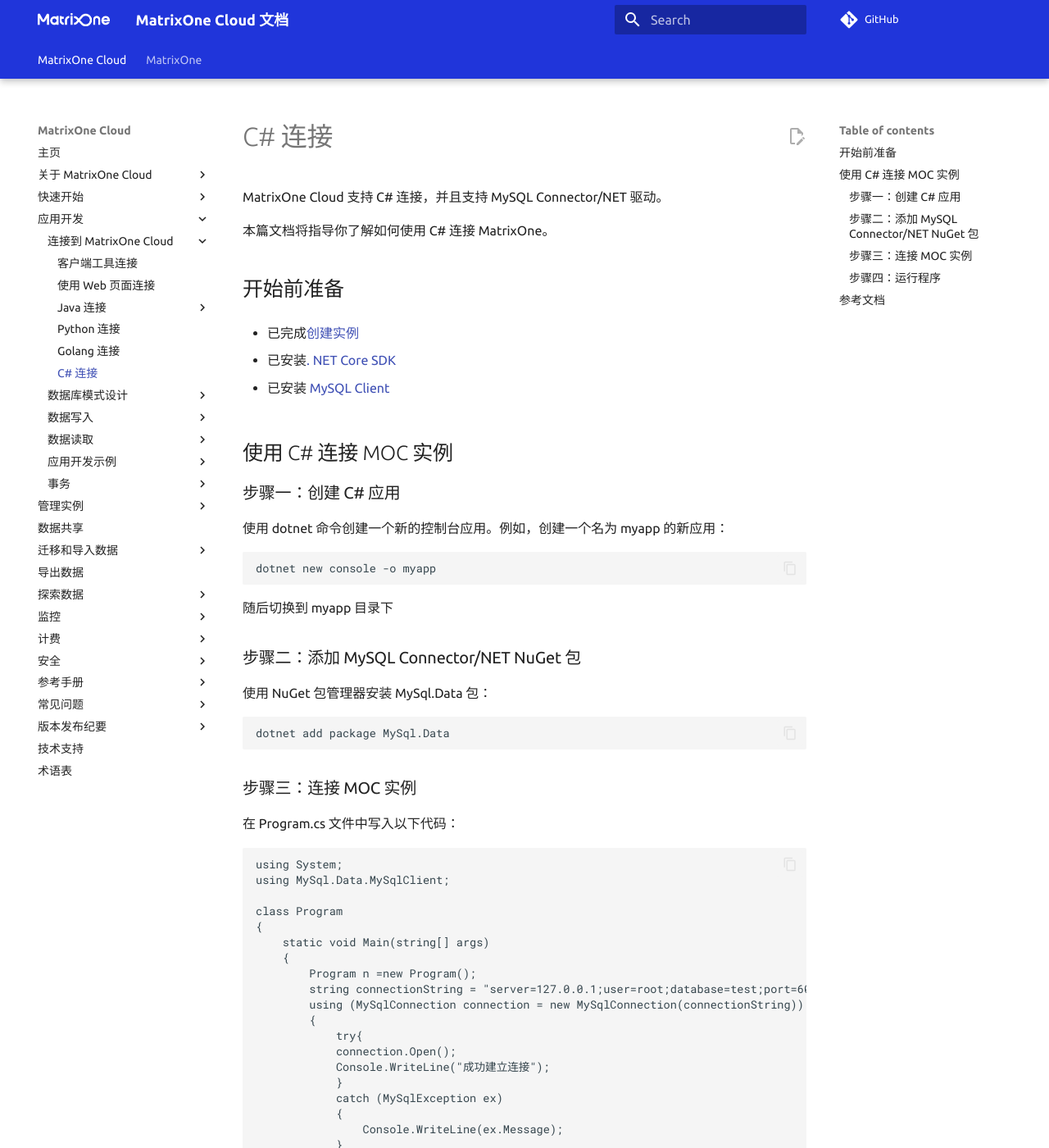
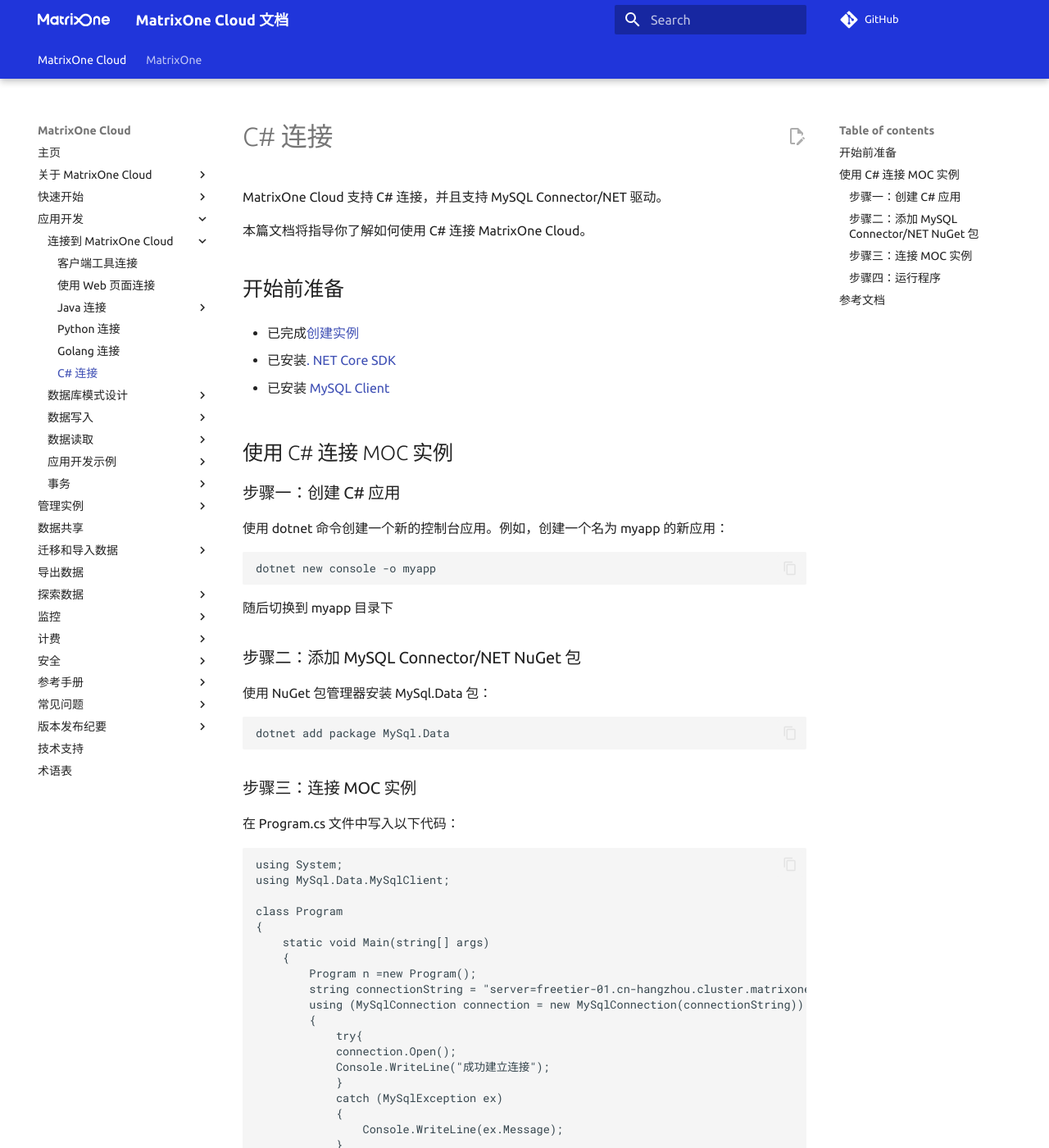
Before and after one commit to yangj1211/moc-docs, an MkDocs documentation site: the page built from docs/MatrixOne-Cloud/App-Develop/connect-mo/connect-to-matrixone-with-c#.md, in a window 1280 px wide and 1400 px high. Shown: the whole window at 82% size. Built offline with MkDocs 1.6.1 and Material for MkDocs 9.7.7, drawn with Linux system fonts in a browser that asks for light colours; comment, search, counter and statistics services are not loaded; the version menu is left out; some of the changed text lies outside the part shown.

Commit message:
add doc of c#-connect

```diff
--- a/docs/MatrixOne-Cloud/App-Develop/connect-mo/connect-to-matrixone-with-c#.md
+++ b/docs/MatrixOne-Cloud/App-Develop/connect-mo/connect-to-matrixone-with-c#.md
@@ -2,7 +2,7 @@
 
 MatrixOne Cloud 支持 C# 连接，并且支持 MySQL Connector/NET 驱动。
 
-本篇文档将指导你了解如何使用 C# 连接 MatrixOne。
+本篇文档将指导你了解如何使用 C# 连接 MatrixOne  Cloud。
 
 ## 开始前准备
 
@@ -45,7 +45,7 @@
     static void Main(string[] args)
     {
         Program n =new Program();
-        string connectionString = "server=127.0.0.1;user=root;database=test;port=6001;password=111";
+        string connectionString = "server=freetier-01.cn-hangzhou.cluster.matrixonecloud.cn;user=585b49fc_852b_4bd1_b6d1_d64bc1d8xxxx:admin:accountadmin;database=test;port=6001;password=xxx";
         using (MySqlConnection connection = new MySqlConnection(connectionString))
         {
             try{
```
